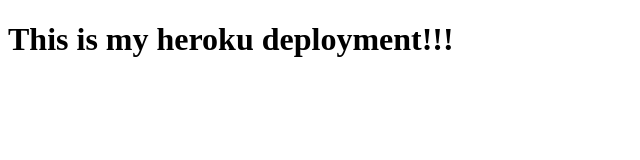
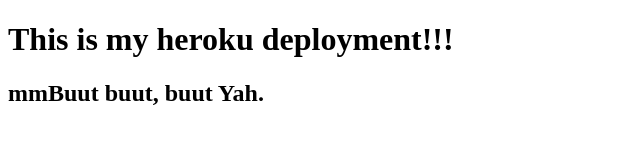
Before and after one commit to EvanGentryMoore/deployment-demo, a website: page index.html in a window 1280 px wide. Shown: the whole page, without its empty margins (0-640 px from the left). Drawn offline with Linux system fonts and the light colour scheme.

Commit message:
Added H2

```diff
--- a/index.html
+++ b/index.html
@@ -8,5 +8,6 @@
 </head>
 <body>
   <h1>This is my heroku deployment!!!</h1>
+  <h2>mmBuut buut, buut Yah.</h2>
 </body>
 </html>
```
